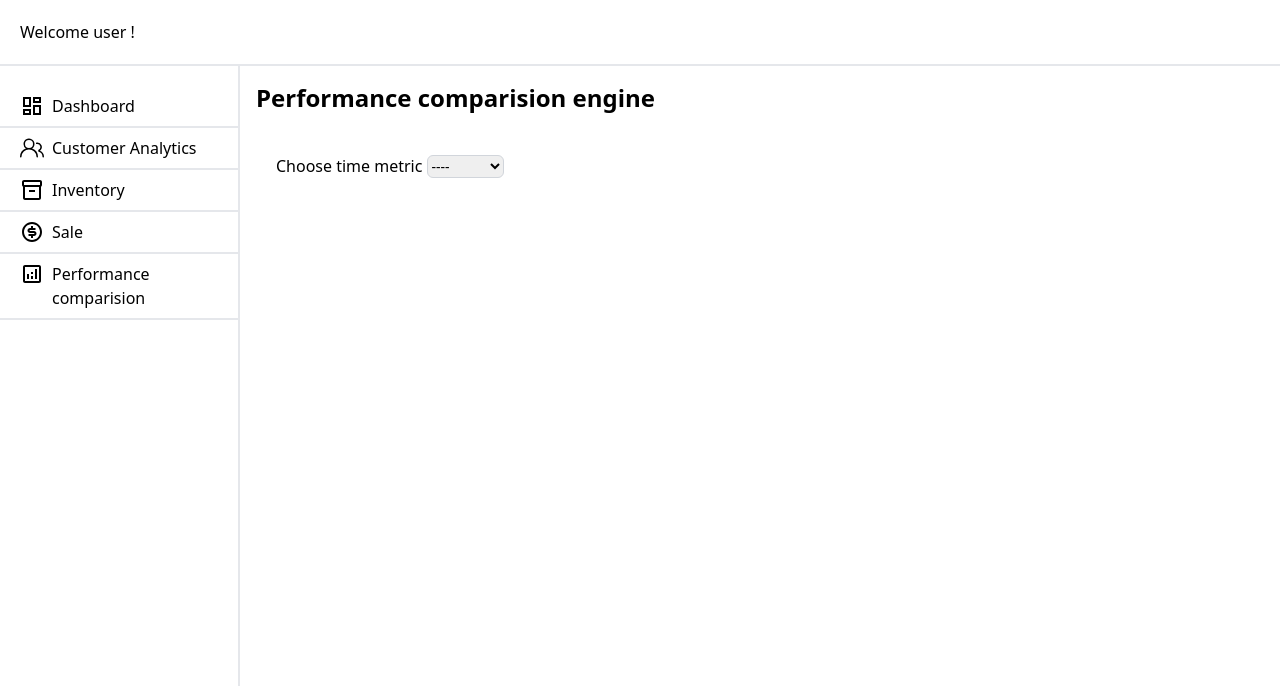
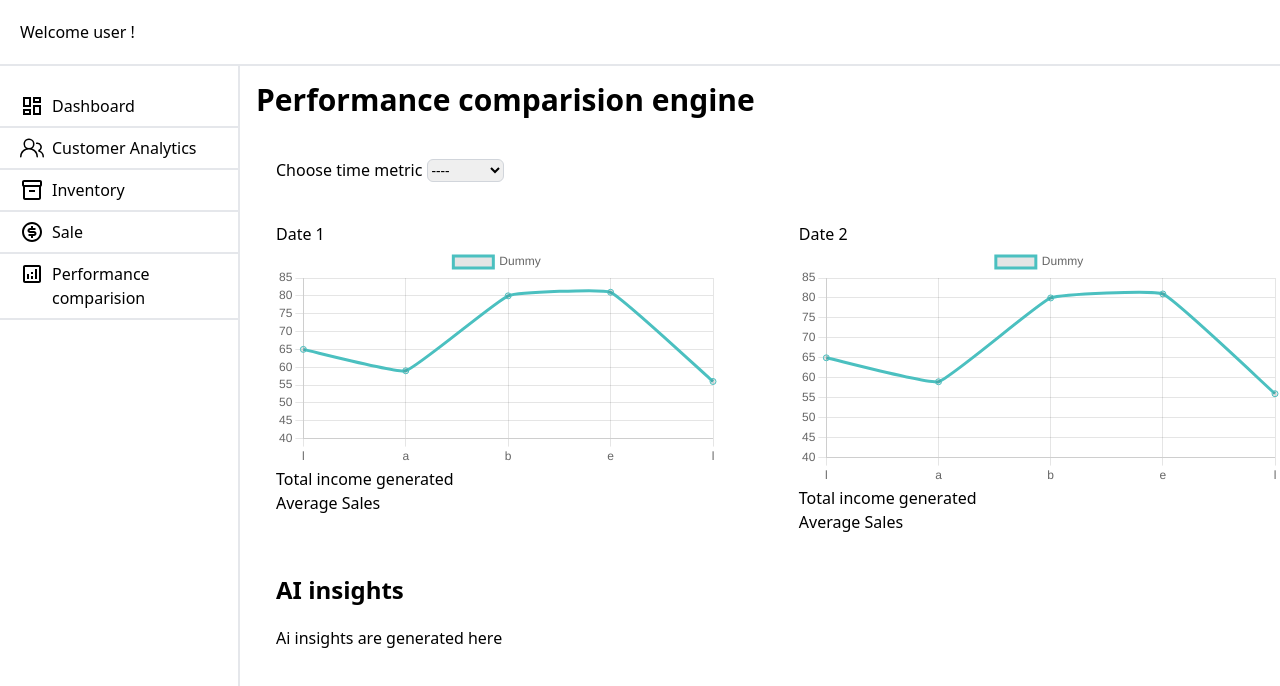
Before and after one commit to SLIIT-3Y-S1/SPM_SALE_OPTIMIZER, a Next.js app in the folder client/: page /special-function in a window 1280 px wide. Shown: the top 686 px of the page. Built offline with nearby package versions, Linux system fonts and the light colour scheme.

Commit message:
sidebar path selected function (issue perfromance ) - chart component  - css on sales forcast pg

```diff
--- a/client/package.json
+++ b/client/package.json
@@ -12,6 +12,7 @@
     "chart.js": "^4.4.4",
     "next": "14.2.7",
     "react": "^18",
+    "react-chartjs-2": "^5.2.0",
     "react-dom": "^18",
     "react-icons": "^5.3.0"
   },
--- a/client/src/app/(pages)/sale-forecast/page.tsx
+++ b/client/src/app/(pages)/sale-forecast/page.tsx
@@ -7,7 +7,7 @@ const SaleForecastHomePage = async () => {
   const sales: Sale[] = await fetchSales();
 
   return (
-   <div className='flex-row bg-red-800 w-full]'>
+   <div className=''>
       Customer Home Page
        {/*your other components*/}
        <SaleList sales={sales} />
--- a/client/src/app/(pages)/special-function/page.tsx
+++ b/client/src/app/(pages)/special-function/page.tsx
@@ -3,13 +3,14 @@
 import { useState } from "react";
 import FormDaily from "@/componets/performance-comparision/formDaily";
 import FormMonthly from "@/componets/performance-comparision/FormMonthly";
+import SalesOverTimeChart from "@/componets/performance-comparision/SalesOverTimeChart";
 
 const SpecialFunctionHomePage = () => {
-  const [timeMetric, setTimeMetric] = useState("");
+  const [timeMetric, setTimeMetric] = useState("") //store chosen time metric for form display
 
   return (
     <div>
-      <h5 className=" text-2xl font-semibold">
+      <h5 className=" text-3xl font-semibold">
         Performance comparision engine
       </h5>
       <div className="mt-10 ml-5">
@@ -30,6 +31,25 @@ const SpecialFunctionHomePage = () => {
         {timeMetric === "daily" && <FormDaily />}
         {timeMetric === "monthly" && <FormMonthly />}
 
+        <div className="container flex pt-10">
+          <div className="container flex-col pr-20">
+            <h1>Date 1</h1>
+            <SalesOverTimeChart/>
+            <h1>Total income generated</h1>
+            <h1>Average Sales</h1>
+          </div>
+          <div className="container flex-col">
+            <h2>Date 2</h2>
+            <SalesOverTimeChart/>
+            <h1>Total income generated</h1>
+            <h1>Average Sales</h1>
+          </div>
+        </div>
+
+        <div className="pt-10">
+          <h4 className=" text-2xl font-semibold">AI insights</h4>
+          <div className=" mt-5 "> Ai insights are generated here</div>
+        </div>
       </div>
     </div>
   );
--- a/client/src/componets/_layout/Sidebar.tsx
+++ b/client/src/componets/_layout/Sidebar.tsx
@@ -1,6 +1,9 @@
+'use client'
+
 import React from "react";
 import Link from "next/link";
 import Header from "./Header";
+import {usePathname} from 'next/navigation'
 
 //import icons here
 import { MdOutlineDashboard } from "react-icons/md";
@@ -11,6 +14,12 @@ import { MdOutlineAnalytics } from "react-icons/md";
 
 
 const Sidebar = ({ children }) => {
+
+  const pathname = usePathname()
+  const isSelected = (pathname:string) =>{
+    return location.pathname.includes(pathname)
+  }
+
   return (
     <nav className="w-screen min-h-screen">
       <Header />
--- /dev/null
+++ b/client/src/componets/performance-comparision/SalesOverTimeChart.tsx
@@ -0,0 +1,46 @@
+import React from "react";
+import {Line} from "react-chartjs-2"
+import { Chart, Legend, Title, Tooltip } from "chart.js";
+import {
+  Chart as ChartJS,
+  CategoryScale,
+  LinearScale,
+  PointElement,
+  LineElement,
+} from "chart.js";
+
+ChartJS.register(
+  CategoryScale,
+  LinearScale,
+  PointElement,
+  LineElement,
+  Title,
+  Tooltip,
+  Legend
+);
+
+const data = {
+    labels: "label",
+    datasets: [
+      {
+        label: "Dummy",
+        data: [65, 59, 80, 81, 56, 55, 40],
+        fill: false,
+        borderColor: "rgb(75, 192, 192)",
+        tension: 0.1,
+      },
+    ],
+  };
+
+  const config = {
+    type: "line",
+    data: data,
+  };
+
+
+const SalesOverTimeChart = () => {
+
+  return <Line options={config} data={data} />;
+};
+
+export default SalesOverTimeChart;
```
Also changed, not shown: 1 other file (tests, documents, lock files or other folders).
